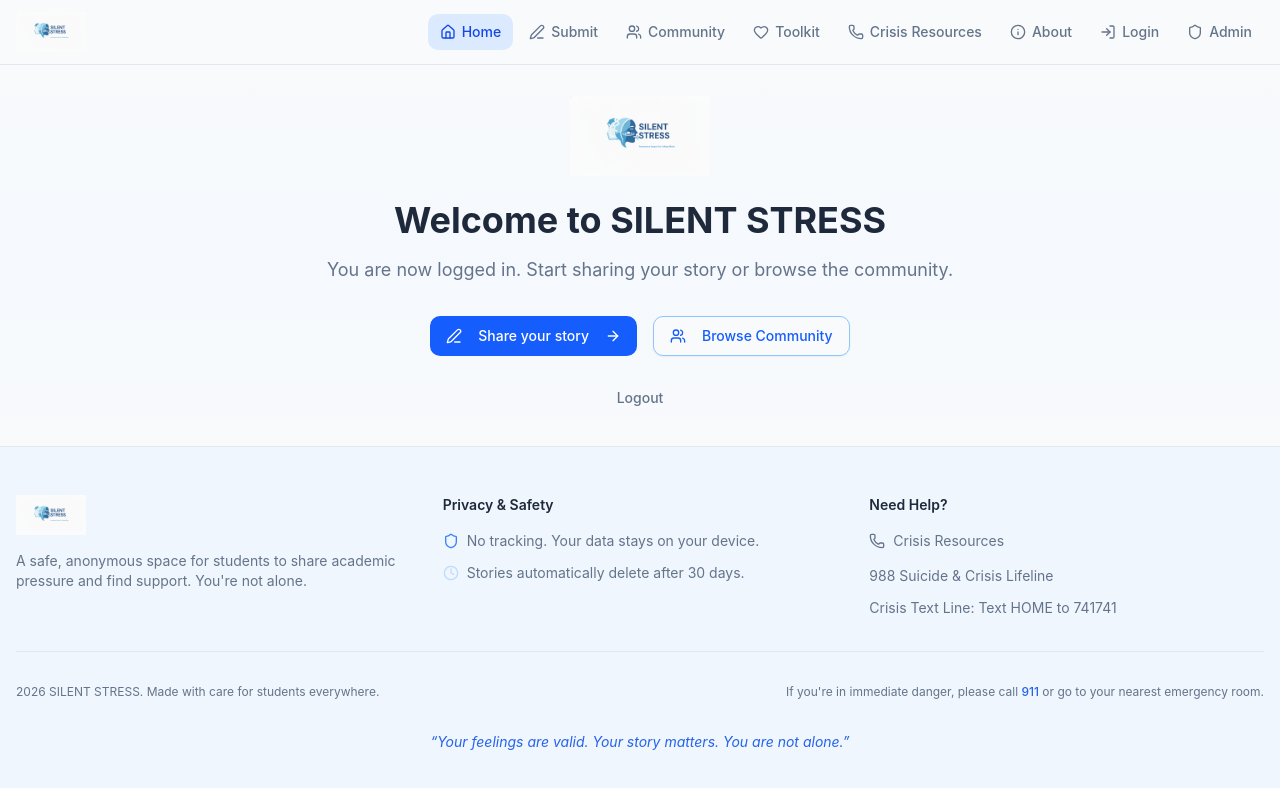
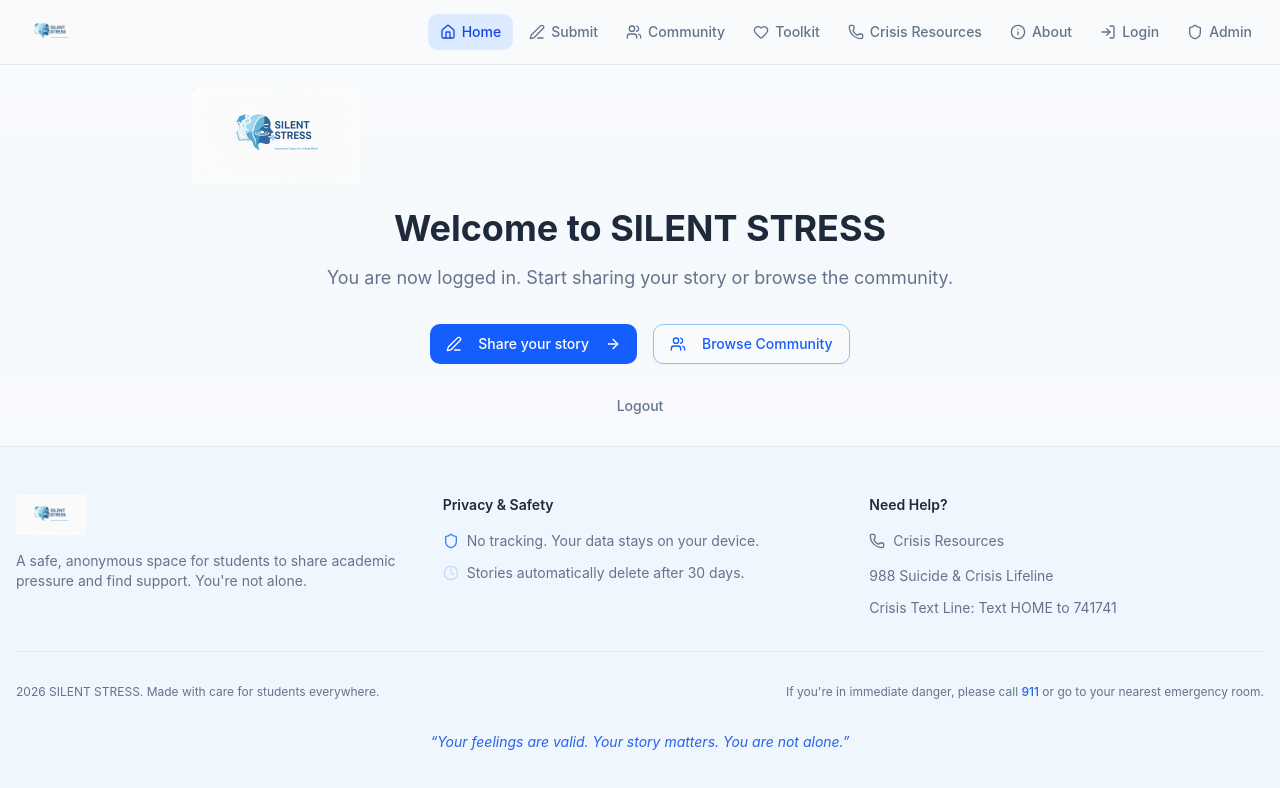
Before and after one commit to Yusuf-469/secret-stress, a Next.js app: page / in a window 1280 px wide. Shown: the top 788 px of the page. Built offline with nearby package versions, Linux system fonts and the light colour scheme; sample sign-in values are in the browser's storage.

Commit message:
Make logo look more integrated - cleaner styling

```diff
--- a/app/page.tsx
+++ b/app/page.tsx
@@ -127,13 +127,13 @@ export default function HomePage() {
               animate={{ opacity: 1, scale: 1 }}
               transition={{ duration: 0.5 }}
             >
-              <div className="mx-auto mb-6 flex h-20 w-auto items-center justify-center">
+              <div className="mx-auto mb-6">
                 <Image
                   src="/silent stress.png"
                   alt="SILENT STRESS"
-                  width={200}
-                  height={80}
-                  className="h-20 w-auto"
+                  width={250}
+                  height={100}
+                  className="h-24 w-auto"
                 />
               </div>
               <h1 className="mb-4 text-3xl font-bold text-foreground md:text-4xl">
--- a/components/secret-stress/Footer.tsx
+++ b/components/secret-stress/Footer.tsx
@@ -38,14 +38,14 @@ export function Footer({ className }: FooterProps) {
           <div className="space-y-4">
             <Link
               href="/"
-              className="flex items-center gap-2 text-lg font-semibold text-foreground"
+              className="flex items-center transition-opacity hover:opacity-80"
             >
               <Image
                 src="/silent stress.png"
                 alt="SILENT STRESS"
                 width={120}
                 height={40}
-                className="h-10 w-auto"
+                className="h-8 sm:h-10 w-auto"
               />
             </Link>
             <p className="text-sm text-muted-foreground">
--- a/components/secret-stress/Navigation.tsx
+++ b/components/secret-stress/Navigation.tsx
@@ -82,14 +82,14 @@ export function Navigation({ className }: NavigationProps) {
         {/* Logo */}
         <Link
           href="/"
-          className="flex items-center gap-2 text-lg font-semibold text-foreground transition-colors hover:text-blue-700"
+          className="flex items-center gap-2 transition-opacity hover:opacity-80"
         >
           <Image
             src="/silent stress.png"
             alt="SILENT STRESS"
             width={120}
             height={40}
-            className="h-10 w-auto"
+            className="h-8 sm:h-10 w-auto"
             priority
           />
         </Link>
```
